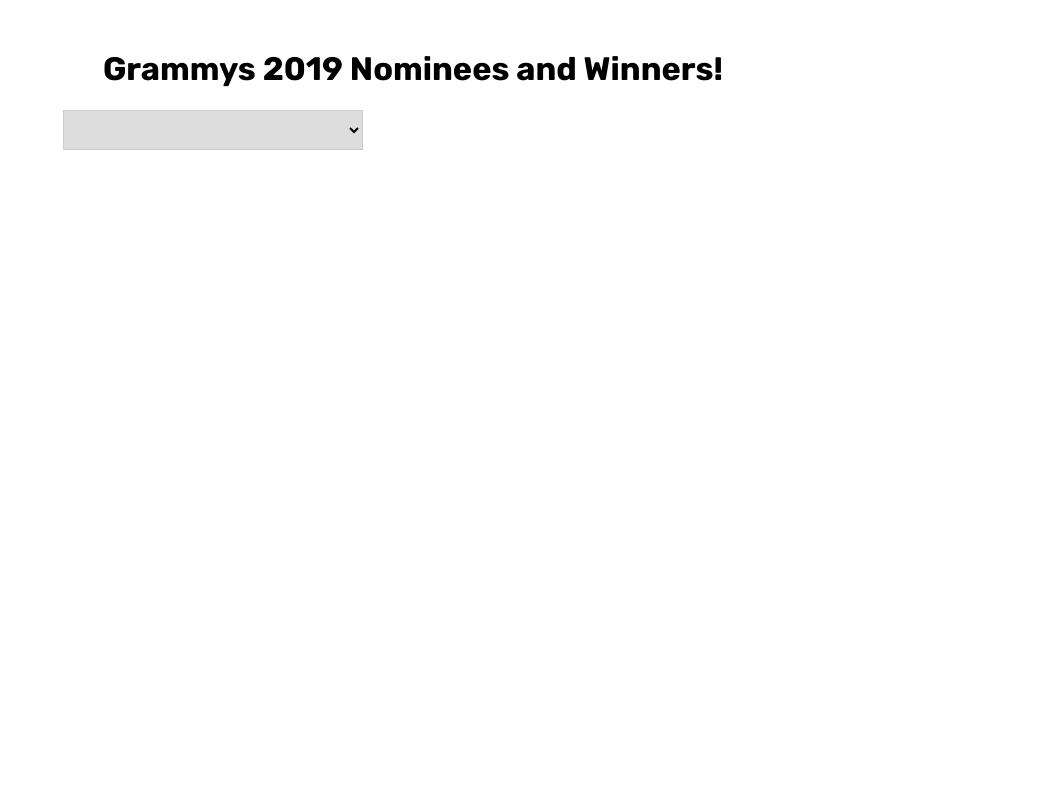
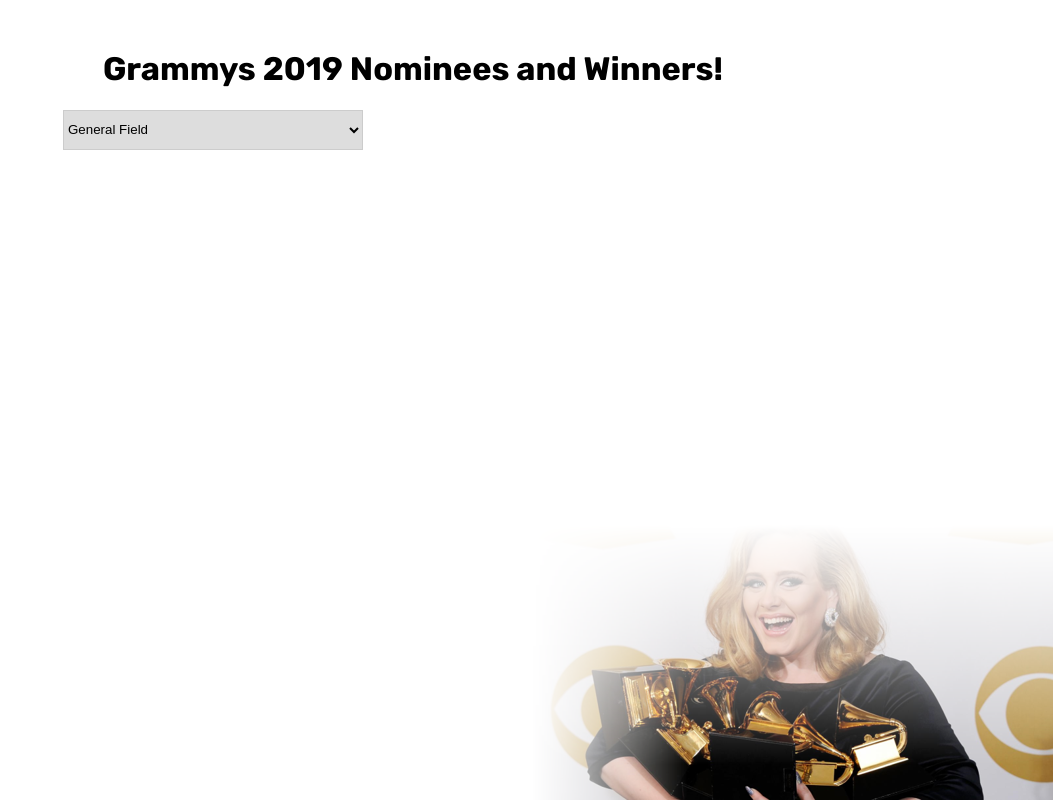
Before and after one commit to JonathanCrd/Laboratorios, a plain HTML site: page Lab 3 - Ajax/index.html in a window 1280 px wide. Shown: the whole page, without its empty margins (227-1280 px from the left). Drawn offline with nearby package versions, Linux system fonts and the light colour scheme.

Commit message:
Get fields from json

```diff
--- a/Lab 3 - Ajax/css/styles.css
+++ b/Lab 3 - Ajax/css/styles.css
@@ -2,6 +2,10 @@
 body {
   font-family: 'Rubik', sans-serif;
   font-size: 13px;
+  background-image: url("../img/bg.png");
+  background-attachment: fixed;
+  background-repeat: no-repeat;
+  background-position: right bottom;
 }
 
 .container {
--- a/Lab 3 - Ajax/js/grammys.js
+++ b/Lab 3 - Ajax/js/grammys.js
@@ -0,0 +1,32 @@
+/*Funcion para cargar los campus en el select*/
+function getFields(){
+	$.ajax({
+		url: "data/grammys.json",
+		type: "GET",
+		dataType: "json",
+
+		success: function(data){
+			console.log(data);
+			let new_html= " ";
+			fields = data.fields;
+			for (var i = 0; i < data.fields.length; i++) {
+				new_html += `
+				<option value="${data.fields[i].field_id}">
+					${data.fields[i].field}
+				</option>
+				`
+			}
+
+			$("#category_types").append(new_html);
+		},
+		error: function(error_msg){
+			console.error(error_msg)
+		}
+	});
+}
+
+
+
+var fields;
+
+getFields();
```
Also changed, not shown: Lab 3 - Ajax/img/bg.png (added).
